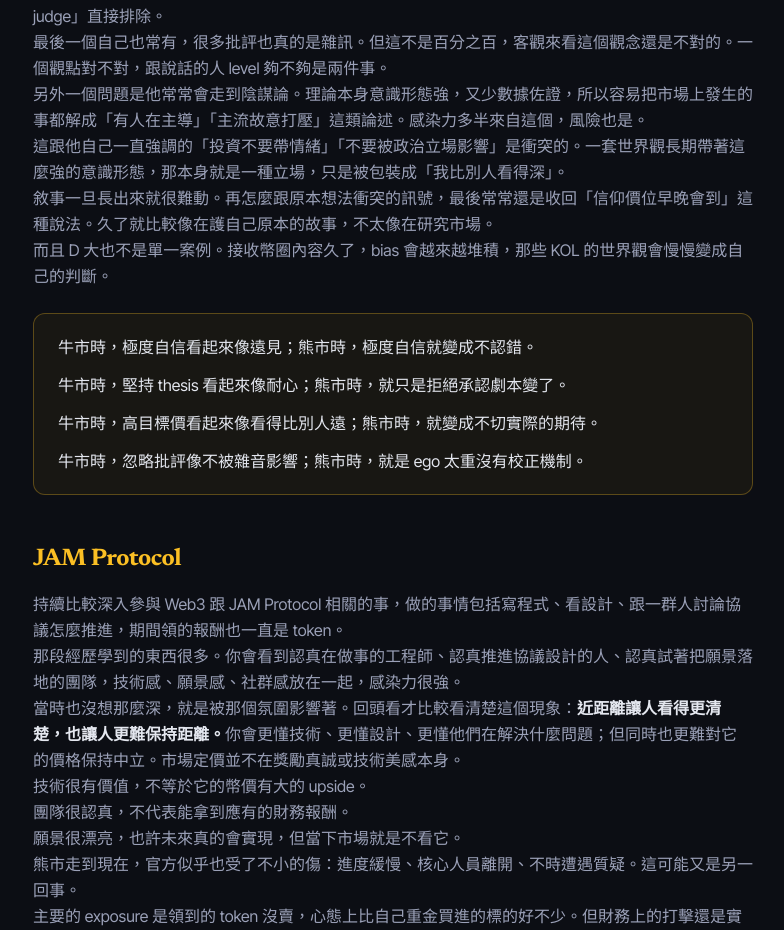
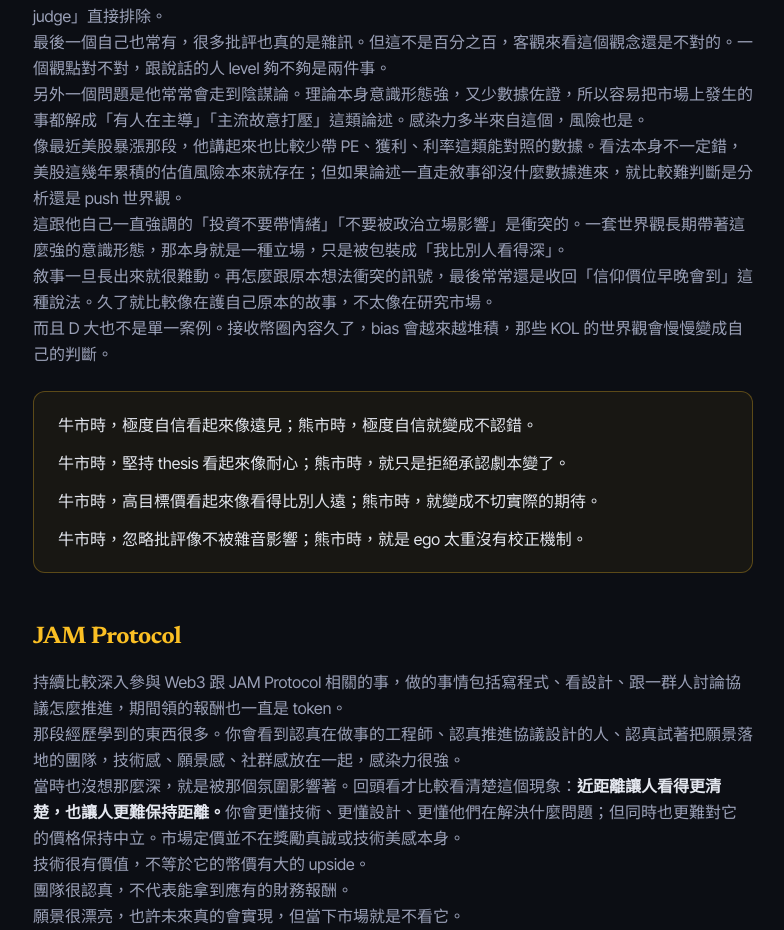
Before and after one commit to HanaYukii/hanayukii-site, a Next.js app: page /blog/kol-bull-market-amplifier in a window 1280 px wide. Shown: the part 1484-2414 px from the top of the page, without its empty margins (247-1031 px from the left). Built offline with nearby package versions, Linux system fonts and the light colour scheme.

Commit message:
KOL article: add concrete 美股 example to ground critique

```diff
--- a/src/app/blog/kol-bull-market-amplifier/page.tsx
+++ b/src/app/blog/kol-bull-market-amplifier/page.tsx
@@ -119,6 +119,9 @@ export default function KolBullMarketAmplifier() {
           </p>
           <p>
             另外一個問題是他常常會走到陰謀論。理論本身意識形態強，又少數據佐證，所以容易把市場上發生的事都解成「有人在主導」「主流故意打壓」這類論述。感染力多半來自這個，風險也是。
+          </p>
+          <p>
+            像最近美股暴漲那段，他講起來也比較少帶 PE、獲利、利率這類能對照的數據。看法本身不一定錯，美股這幾年累積的估值風險本來就存在；但如果論述一直走敘事卻沒什麼數據進來，就比較難判斷是分析還是 push 世界觀。
           </p>
           <p>
             這跟他自己一直強調的「投資不要帶情緒」「不要被政治立場影響」是衝突的。一套世界觀長期帶著這麼強的意識形態，那本身就是一種立場，只是被包裝成「我比別人看得深」。
```
